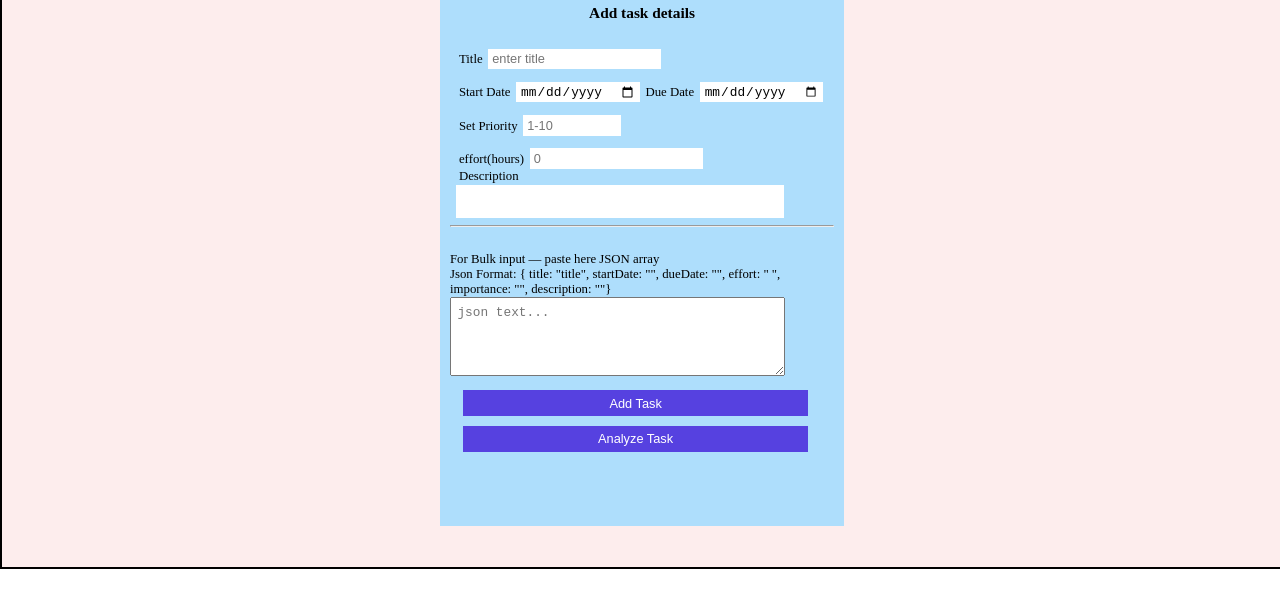
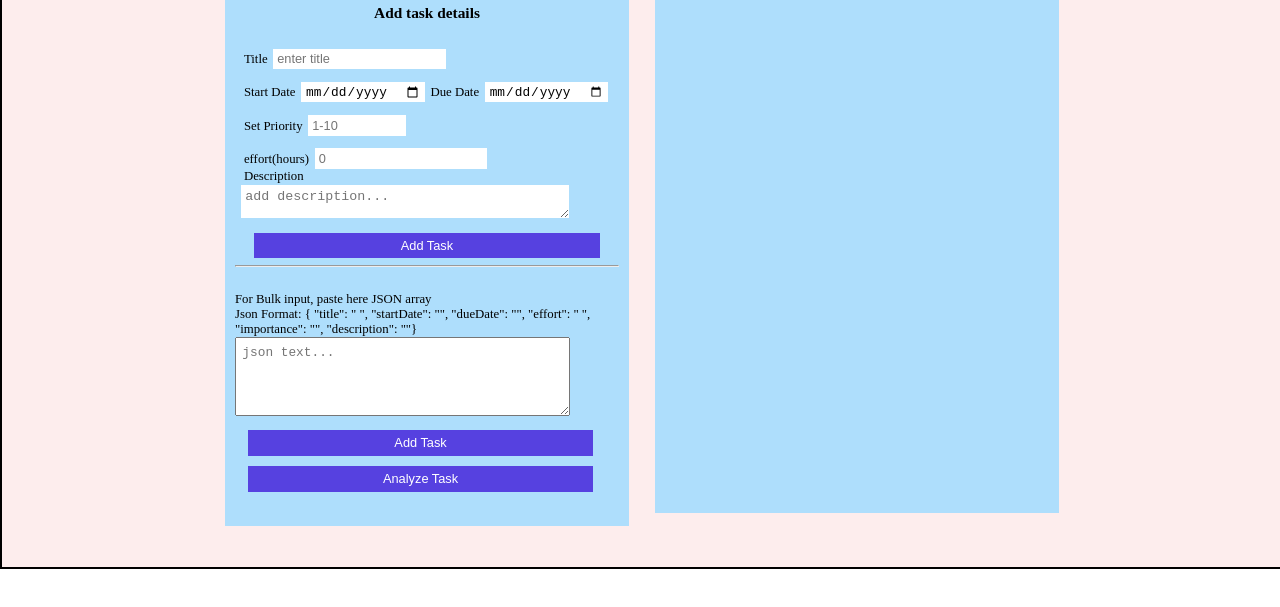
Before and after one commit to sheechakrawarty/TaskSchedular, a plain HTML site: page index.html in a window 1280 px wide. Shown: the part 75-682 px from the top of the page. Drawn offline with Linux system fonts and the light colour scheme.

Commit message:
Refactor index.html form for task input
Updated the form structure and input elements for better functionality and usability.

```diff
--- a/index.html
+++ b/index.html
@@ -22,7 +22,7 @@
                 <input id="startDate" type="date" placeholder=" " min="today">
 
                 <label name="dueDate" for="dueDate">Due Date</label>
-                <input id="dueDate" type="date" placeholder="dd-mm-yyyy"><br>
+                <input id="dueDate" type="date" placeholder="dd-mm-yyyy" ><br>
 
                 <label name="importance" for="importance"> Set Priority</label>
                 <input id="importance" type="number" placeholder="1-10" min="0" max="10"><br>
@@ -30,29 +30,33 @@
                 <label name = "effort" for="effort">effort(hours)</label>
                 <input id="effort" type="number" placeholder="0" min="0" ><br>
 
-                <label for="description" name="description"> Description</label>
-                <input type="textarea" id="description" >
-
+                <label for="description" name="description"> Description</label><br>
+                <textarea id="description" rows="5" placeholder="add description..."></textarea>
+                <button type="submit"  id="addTask">Add Task</button>
             </div><hr>
             <div class="json-task-details">
-                <div> For Bulk input — paste here JSON array</div>
+                <div> For Bulk input, paste here JSON array</div>
                 <label for="json-task" name="json-task"> Json Format: {
-                    title: "title",
-                    startDate: "",
-                    dueDate: "",
-                    effort: " ",
-                    importance: "",
-                    description: ""}</label><br>
+                    "title": " ",
+                    "startDate": "",
+                    "dueDate": "",
+                    "effort": " ",
+                    "importance": "",
+                    "description": ""}</label><br>
                 <textarea type="textarea" id="json-task" rows="2" colm="10" placeholder="json text..."></textarea>
 
             </div>
-            <button type="submit"  id="addTask">Add Task</button>
-            <button type="submit"  >Analyze Task</button>
+            <button type="submit"  id="addTaskJson">Add Task</button>
+            <button type="submit" id="AnalyzeTasks" >Analyze Task</button>
+
+             <div id="added"></div>
 
         </form>
 
+        <div class="showTasks" id="tasks"></div>
 
     </div>
+
 
 
     <script src="index.js"></script>
```
